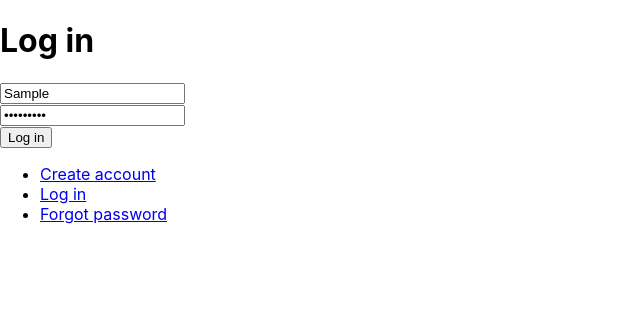
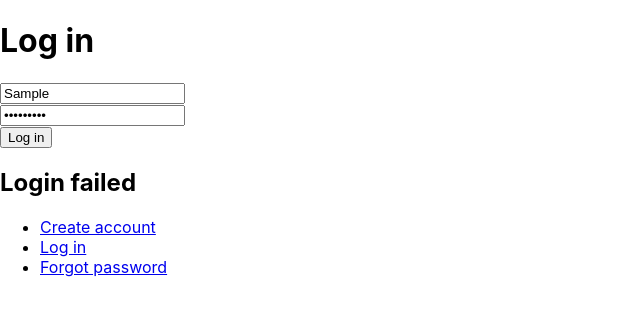
Before and after one commit to kylejw2/Forms-React, a React (Create React App) app: page /Login in a window 1280 px wide. Both pictures are taken after typing "Sample", "Sample123" into the empty fields and a click on the button "Log in". Shown: the top 316 px of the page, without its empty margins (0-640 px from the left). Built offline with nearby package versions, Linux system fonts and the light colour scheme.

Commit message:
Updated Login.js to render whether the login was successful or not

```diff
--- a/src/App.js
+++ b/src/App.js
@@ -6,7 +6,8 @@ import DeployRoutes from './routes/DeployRoutes';
 
 class App extends React.Component {
   state = {
-    data: []
+    data: [],
+    loginSuccess: null
   }
 
   createUser(user) {
@@ -25,7 +26,11 @@ class App extends React.Component {
         break;
       }
     }
-    console.log(userInfo);
+    if (userInfo) {
+      this.setState({loginSuccess: true})
+    } else {
+      this.setState({loginSuccess: false})
+    }
   }
 
   updatePassword(user) {
@@ -49,6 +54,11 @@ class App extends React.Component {
   }
 
   render() {
+
+    // const loginValid = () => {
+    //   if (this.state.loginSuccess === true) {return <h3>Login successful</h3>}
+    //   else if (this.state.loginSuccess === false) {return <h3>Login failed</h3>}
+    // }
     return (
       <Router>
         <div>
@@ -56,7 +66,9 @@ class App extends React.Component {
             createUser={user => this.createUser(user)}
             validateUser={user => this.validateUser(user)}
             updatePassword={user => this.updatePassword(user)}
+            loginSuccess={this.state.loginSuccess}
           />
+          {/* <div>{loginValid()}</div> */}
           <Menu />
         </div>
       </Router>
--- a/src/pages/Login.js
+++ b/src/pages/Login.js
@@ -1,4 +1,5 @@
 import React from 'react';
+// import { Route, Switch } from 'react-router-dom';
 
 class Login extends React.Component {
     constructor(props) {
@@ -10,7 +11,6 @@ class Login extends React.Component {
         this.handleOnChange = this.handleOnChange.bind(this);
     }
 
-
     handleOnChange(event) {
         const target = event.target;
         this.setState({
@@ -19,7 +19,14 @@ class Login extends React.Component {
     }
 
     render() {
+        const loginSuccessful = this.props.loginSuccess;
+        const wasSuccess = () => {
+            if (loginSuccessful === true) {return <h2>Login successful</h2>}
+            else if (loginSuccessful === false) {return <h2>Login failed</h2>}
+        }
+
         return (
+            <div>
                 <form>
                     <h1>Log in</h1>
                     <input type='text' name='username' value={this.state.username} onChange={this.handleOnChange} placeholder='Username'></input>
@@ -28,6 +35,8 @@ class Login extends React.Component {
                     <br/>
                     <button type='submit' onClick={event => {event.preventDefault(); this.props.validateUser(this.state)}}>Log in</button>
                 </form>
+                <div>{wasSuccess()}</div>
+            </div>
         );
     }
 }
--- a/src/routes/DeployRoutes.js
+++ b/src/routes/DeployRoutes.js
@@ -12,7 +12,7 @@ class DeployRoutes extends React.Component {
                     <CreateAccount createUser={user => this.props.createUser(user)} />
                 </Route>
                 <Route path="/Login">
-                <Login validateUser={user => this.props.validateUser(user)} />
+                    <Login validateUser={user => this.props.validateUser(user)} loginSuccess={this.props.loginSuccess}/>
                 </Route>
                 <Route path="/ForgotPassword">
                     <ForgotPassword updatePassword={user => this.props.updatePassword(user)} />
```
Lines whose indentation alone changed are shown as unchanged.
